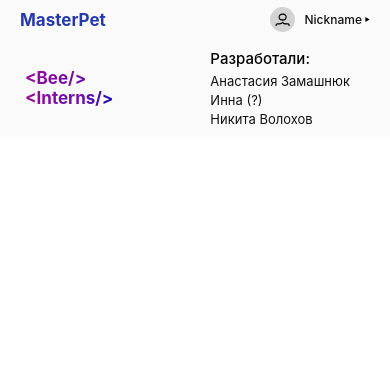
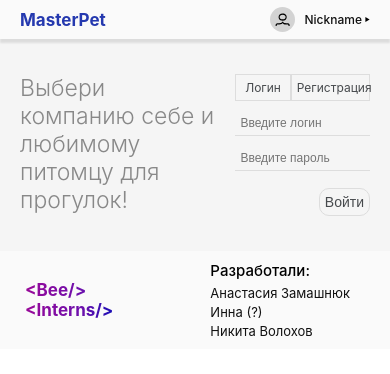
Before and after one commit to nastjazzz/final_project, a React (Create React App) app: page / in a window 390 px wide. Shown: the top 374 px of the page. Built offline with nearby package versions, Linux system fonts and the light colour scheme.

Commit message:
Added adaptive design for welcome page

```diff
--- a/src/App.js
+++ b/src/App.js
@@ -17,8 +17,8 @@ function App() {
 		<Router history={history}>
 			<div className="App">
         		<Header/>
-				{/* <Route path='/' render={() => !isAuth[0] && <Welcome setIsAuth={setIsAuth}/>}/>
-				<PrivateRoute path='/profile/:id' isAuth={isAuth} component={Profile} />
+				<Route path='/' render={() => !isAuth[0] && <Welcome setIsAuth={setIsAuth}/>}/>
+				{/* <PrivateRoute path='/profile/:id' isAuth={isAuth} component={Profile} />
         		<Homepage /> */}
 				<Footer/>
 			</div>
--- a/src/components/Header/Header.jsx
+++ b/src/components/Header/Header.jsx
@@ -4,7 +4,6 @@ import profileImg from './user.svg';
 
 // Import components.
 import Logo from './components/logo/logo';
-import Link from './components/link/link';
 import Avatar from './components/avatar/avatar';
 import Dropdown from './components/dropdown/dropdown';
 
--- a/src/components/Welcome/welcome.css
+++ b/src/components/Welcome/welcome.css
@@ -1,5 +1,10 @@
+:root {
+    --btn-like-padding: 10px 15px;
+    --form-text-size: 16px;
+}
+
 .wrapper {
-    padding: 50px;
+    padding: 50px 20px;
 }
 
 .main {
@@ -8,12 +13,16 @@
 
     display: flex;
     justify-content: space-between;
+    /* align-items: center; */
 
     padding: 50px 0;
 }
 
 .title {
     max-width: 450px;
+
+    margin-right: 10px;
+
     font-size: 50px;
     font-weight: 300;
     color: #888888;
@@ -27,12 +36,16 @@
     display: flex;
     margin-bottom: 20px;
 }
+
 .button__item {
     width: 50%;
+
+    font-size: var(--form-text-size);
     text-align: center;
-    padding: 10px 15px;
+    padding: var(--btn-like-padding);
     border: 1px solid #dddddd;
 }
+
 .button__item a {
     color: #474a4d;
 }
@@ -46,8 +59,10 @@
     color: #474a4d;
 
     box-sizing: border-box;
-    padding: 10px 15px;
+    padding: var(--btn-like-padding);
     margin-bottom: 15px;
+
+    font-size: var(--form-text-size);
 
     background: none;
     border: none;
@@ -62,7 +77,7 @@
     border: 1px solid #dddddd;
     background: none;
     outline: none;
-    padding: 10px 15px;
+    padding: var(--btn-like-padding);
     border-radius: 10px;
     margin-top: 15px;
 }
@@ -73,3 +88,42 @@
     font-weight: 500;
     margin-bottom: 15px;
 }
+
+@media (max-width: 660px) {
+    :root {
+        --btn-like-padding: 5px;
+        --form-text-size: 12px;
+    }
+
+    .wrapper {
+        padding: 10px 20px;
+    }
+
+    .main {
+        padding: 25px 0;
+    }
+
+    .title {
+        font-size: 33px;
+        margin-right: 20px;
+    }
+
+    .auth__buttons {
+        margin-bottom: 10px;
+    }
+
+    .form input {
+        margin-bottom: 10px;
+    }
+
+    .button {
+        margin-top: 7px;
+    }
+}
+
+@media (max-width: 400px) {
+    .title {
+        font-size: 23px;
+        margin-right: 20px;
+    }
+}
```
